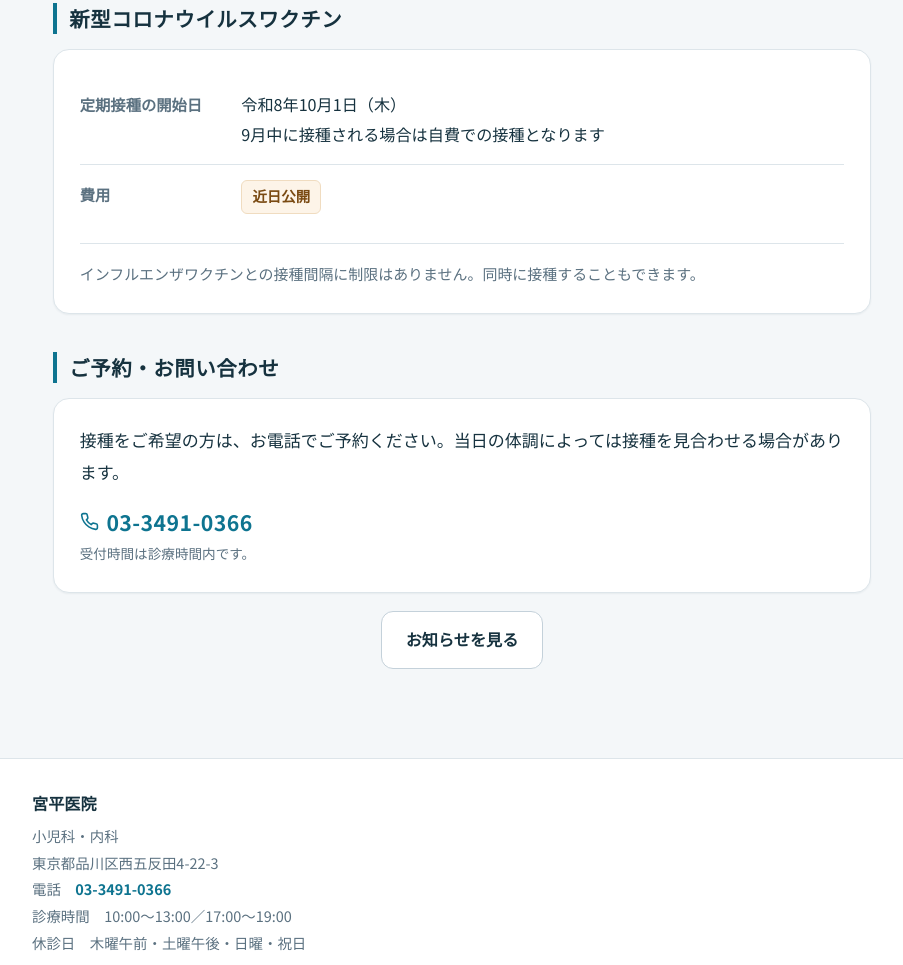
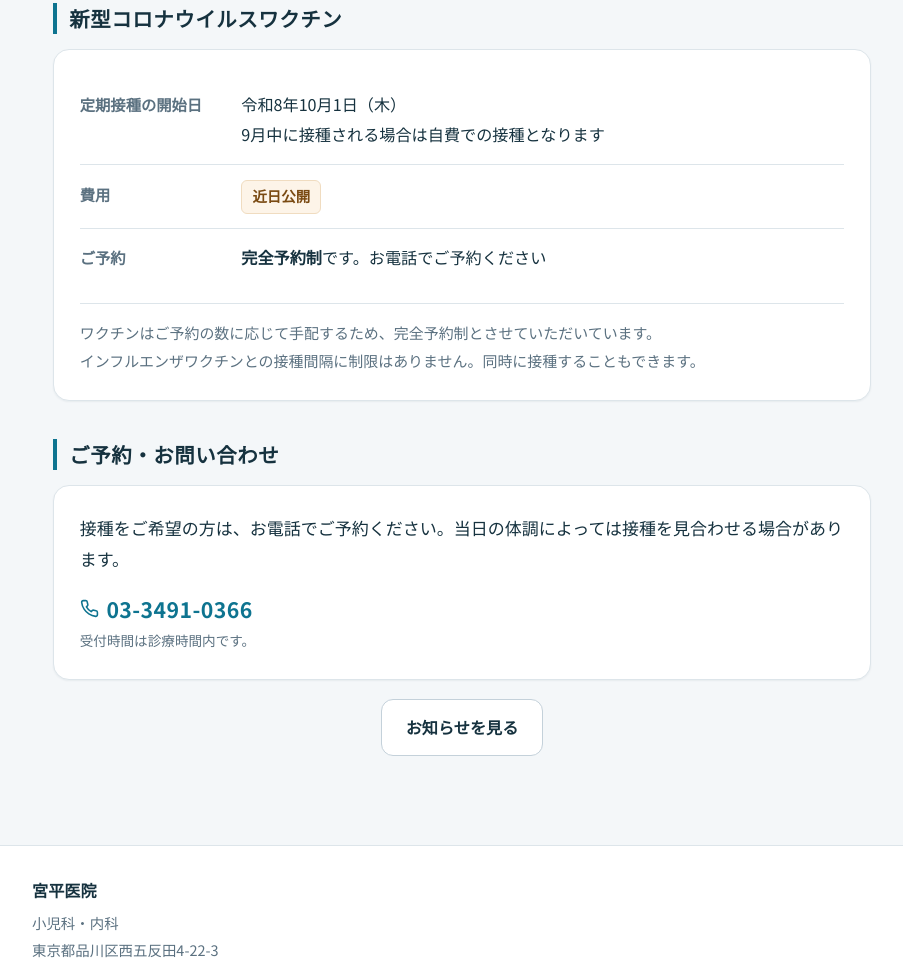
Before and after one commit to akrmyhr/machijikan, a website: page public/vaccine.html in a window 1280 px wide. Shown: the part 3305-4270 px from the top of the page, without its empty margins (178-1081 px from the left). Drawn offline with Linux system fonts and the light colour scheme.

Commit message:
新型コロナを完全予約制と明記し、国保基本健診から眼底検査の記載を削除 (#8)
* 新型コロナワクチンを完全予約制と明記

原価が高く需要が読みにくいため、予約数に応じて発注する運用に合わせて
完全予約制である旨と、その理由を掲載した。費用は仕入れ値の確認待ちの
ため「近日公開」のままとする。

Co-Authored-By: Claude Opus 5 <noreply@anthropic.com>
Claude-Session: https://claude.ai/code/session_015uua9C8tNUShf7Ah77rk4J

* 国保基本健診から眼底検査の記載を削除

当院では眼底検査を実施していないため、実施しうる検査の記載から外し、
実施していない旨を明記した。区の案内には眼底検査の記載があるため、
受診前に分かるようにしている。

Co-Authored-By: Claude Opus 5 <noreply@anthropic.com>
Claude-Session: https://claude.ai/code/session_015uua9C8tNUShf7Ah77rk4J

---------

Co-authored-by: Claude <noreply@anthropic.com>

```diff
--- a/public/vaccine.html
+++ b/public/vaccine.html
@@ -231,8 +231,15 @@
             <dt>費用</dt>
             <dd><span class="pending">近日公開</span></dd>
           </div>
+          <div class="info-row">
+            <dt>ご予約</dt>
+            <dd><strong>完全予約制</strong>です。お電話でご予約ください</dd>
+          </div>
         </dl>
-        <p class="hours-note">インフルエンザワクチンとの接種間隔に制限はありません。同時に接種することもできます。</p>
+        <p class="hours-note">
+          ワクチンはご予約の数に応じて手配するため、完全予約制とさせていただいています。<br>
+          インフルエンザワクチンとの接種間隔に制限はありません。同時に接種することもできます。
+        </p>
       </div>
     </section>
 
```
Also changed, not shown: public/checkup.html (+2 -1 lines).
